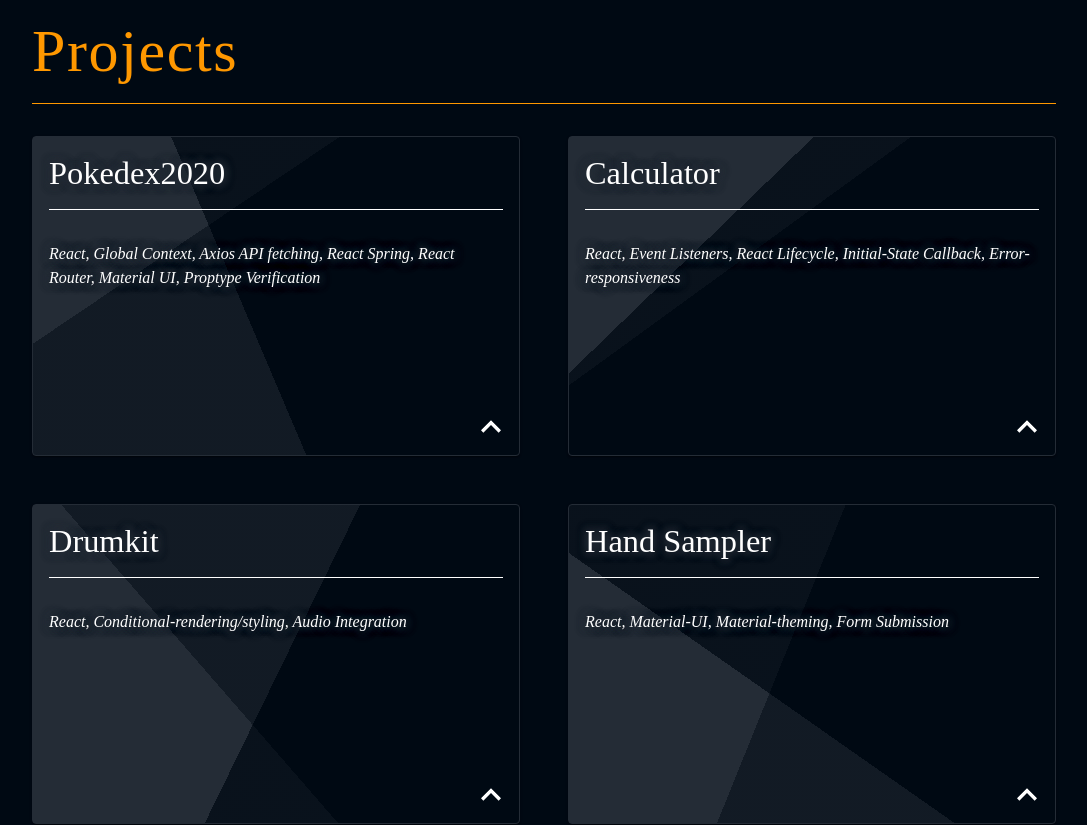
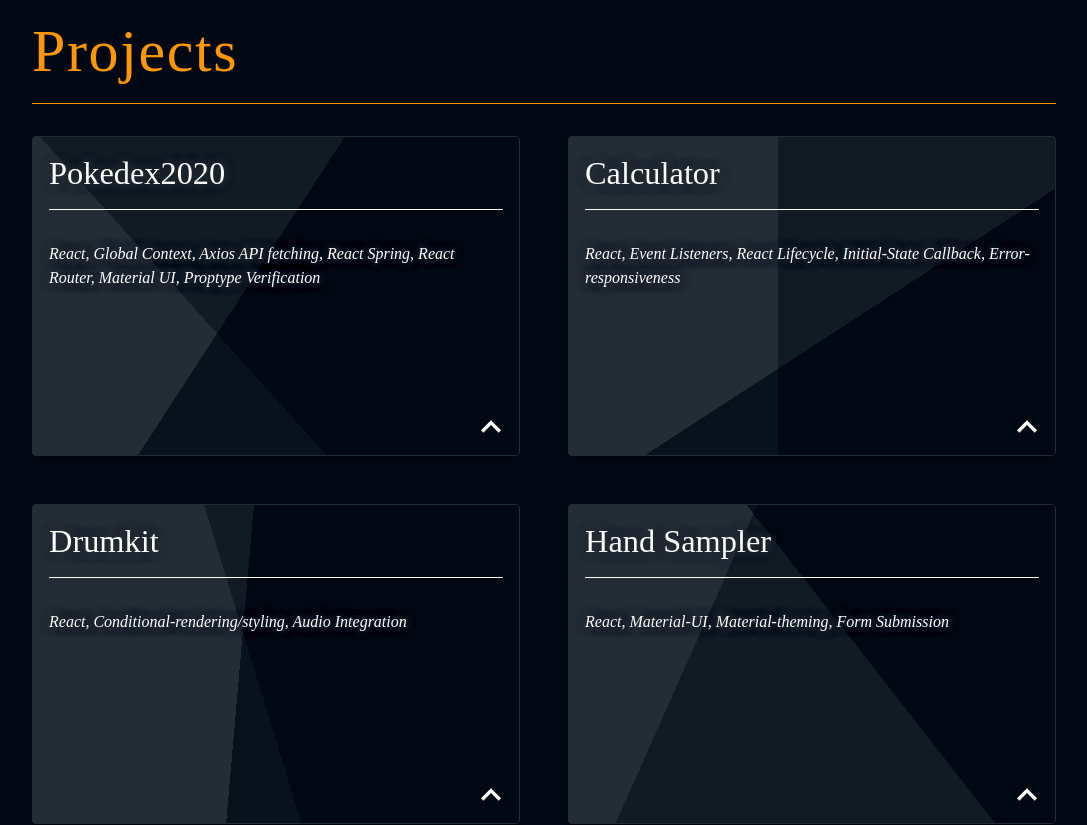
Before and after one commit to sxtnkyl/portfolio2020, a React (Create React App) app: page / in a window 1280 px wide. Shown: the part 1700-2525 px from the top of the page, without its empty margins (96-1183 px from the left). Built offline with nearby package versions, Linux system fonts and the light colour scheme; a web font is replaced by a local one.

Commit message:
single project animations

```diff
--- a/src/components/singleCard.js
+++ b/src/components/singleCard.js
@@ -1,5 +1,5 @@
 import React, { useState, useEffect } from "react";
-import { animated, useSpring } from "react-spring";
+import { animated, useSpring, config } from "react-spring";
 import {
   Card,
   CardActions,
@@ -25,20 +25,20 @@ const useStyles = makeStyles(theme => ({
     position: "relative",
     minHeight: "40vh",
     border: `1px solid ${theme.palette.primary.light}`,
-    borderRadius: theme.shape.borderRadius,
+    borderRadius: theme.shape.borderRadius
 
-    background: props =>
-      `linear-gradient(${props.deg1}deg, ${RGBopacity(
-        theme.palette.primary.light,
-        0.25
-      )} ${props.x1}%, ${RGBopacity(theme.palette.primary.main, 0.5)} ${
-        props.x1
-      }%), linear-gradient(${props.deg2}deg, ${RGBopacity(
-        theme.palette.primary.light,
-        1
-      )} ${props.x2}%, ${RGBopacity(theme.palette.primary.main, 1)} ${
-        props.x2
-      }%)`
+    // background: props =>
+    //   `linear-gradient(${props.deg1}deg, ${RGBopacity(
+    //     theme.palette.primary.light,
+    //     0.25
+    //   )} ${props.x1}%, ${RGBopacity(theme.palette.primary.main, 0.5)} ${
+    //     props.x1
+    //   }%), linear-gradient(${props.deg2}deg, ${RGBopacity(
+    //     theme.palette.primary.light,
+    //     1
+    //   )} ${props.x2}%, ${RGBopacity(theme.palette.primary.main, 1)} ${
+    //     props.x2
+    //   }%)`
   },
   slideText: {
     backgroundColor: RGBopacity(theme.palette.primary.main, 0.7),
@@ -113,60 +113,46 @@ const SingleCard = props => {
 
   const { key } = props;
 
-  const [bg, setBackground] = useState({ deg1: 30, x1: 60, deg2: 40, x2: 70 });
+  const [bg, setBackground] = useState([30, 60, 40, 70]);
   function randomize() {
-    setBackground({
-      deg1: between2Nums(30, 150),
-      deg2: between2Nums(30, 150),
-      x1: between2Nums(30, 60),
-      x2: between2Nums(30, 60)
-    });
+    setBackground([
+      between2Nums(30, 150),
+      between2Nums(30, 60),
+      between2Nums(30, 150),
+      between2Nums(30, 60)
+    ]);
   }
   useEffect(() => {
     randomize();
   }, []);
-  const prevBg = usePrevious(bg);
 
-  const { deg1, x1, deg2, x2 } = useSpring({
-    from: { deg1: 30, x1: 60, deg2: 40, x2: 70 },
-    deg1: 60,
-    x1: 30,
-    deg2: 70,
-    x2: 40
+  const { abcd } = useSpring({
+    from: { abcd: bg },
+    abcd:
+      bg === [30, 60, 40, 70]
+        ? [100, 30, 60, 30]
+        : [
+            between2Nums(30, 150),
+            between2Nums(30, 60),
+            between2Nums(30, 150),
+            between2Nums(30, 60)
+          ],
+    config: config.slow
   });
 
   const animateLines = {
-    background: (deg1, x1, deg2, x2).interpolate(
-      (deg1, x1, deg2, x2) =>
-        `linear-gradient(${deg1}deg, ${RGBopacity(
+    background: abcd.interpolate(
+      (a, b, c, d) =>
+        `linear-gradient(${a}deg, ${RGBopacity(
           theme.palette.primary.light,
           0.25
-        )} ${x1}%, ${RGBopacity(
-          theme.palette.primary.main,
-          0.5
-        )} ${x1}%), linear-gradient(${deg2}deg, ${RGBopacity(
+        )} ${b}%, ${RGBopacity(theme.palette.primary.main, 0.5)} ${b}%),
+         linear-gradient(${c}deg, ${RGBopacity(
           theme.palette.primary.light,
           1
-        )} ${x2}%, ${RGBopacity(theme.palette.primary.main, 1)} ${x2}%)`
+        )} ${d}%, ${RGBopacity(theme.palette.primary.main, 1)} ${d}%)`
     )
   };
-
-  // const animateLines = {
-  //   background: lines.interpolate(
-  //     lines =>
-  //       `linear-gradient(${lines.deg1}deg, ${RGBopacity(
-  //         theme.palette.primary.light,
-  //         0.25
-  //       )} ${lines.x1}%, ${RGBopacity(theme.palette.primary.main, 0.5)} ${
-  //         lines.x1
-  //       }%), linear-gradient(${lines.deg2}deg, ${RGBopacity(
-  //         theme.palette.primary.light,
-  //         1
-  //       )} ${lines.x2}%, ${RGBopacity(theme.palette.primary.main, 1)} ${
-  //         lines.x2
-  //       }%)`
-  //   )
-  // };
 
   const [expanded, setExpanded] = useState(false);
   const handleExpandClick = () => {
@@ -222,21 +208,7 @@ const SingleCard = props => {
 
   return (
     <AnimatedCard
-      style={{
-        background: (deg1, x1, deg2, x2).interpolate(
-          (deg1, x1, deg2, x2) =>
-            `linear-gradient(${deg1}deg, ${RGBopacity(
-              theme.palette.primary.light,
-              0.25
-            )} ${x1}%, ${RGBopacity(
-              theme.palette.primary.main,
-              0.5
-            )} ${x1}%), linear-gradient(${deg2}deg, ${RGBopacity(
-              theme.palette.primary.light,
-              1
-            )} ${x2}%, ${RGBopacity(theme.palette.primary.main, 1)} ${x2}%)`
-        )
-      }}
+      style={animateLines}
       className={classes.card}
       key={key}
       onClick={randomize}
```
Also changed, not shown: 1 other file (tests, documents, lock files or other folders).
